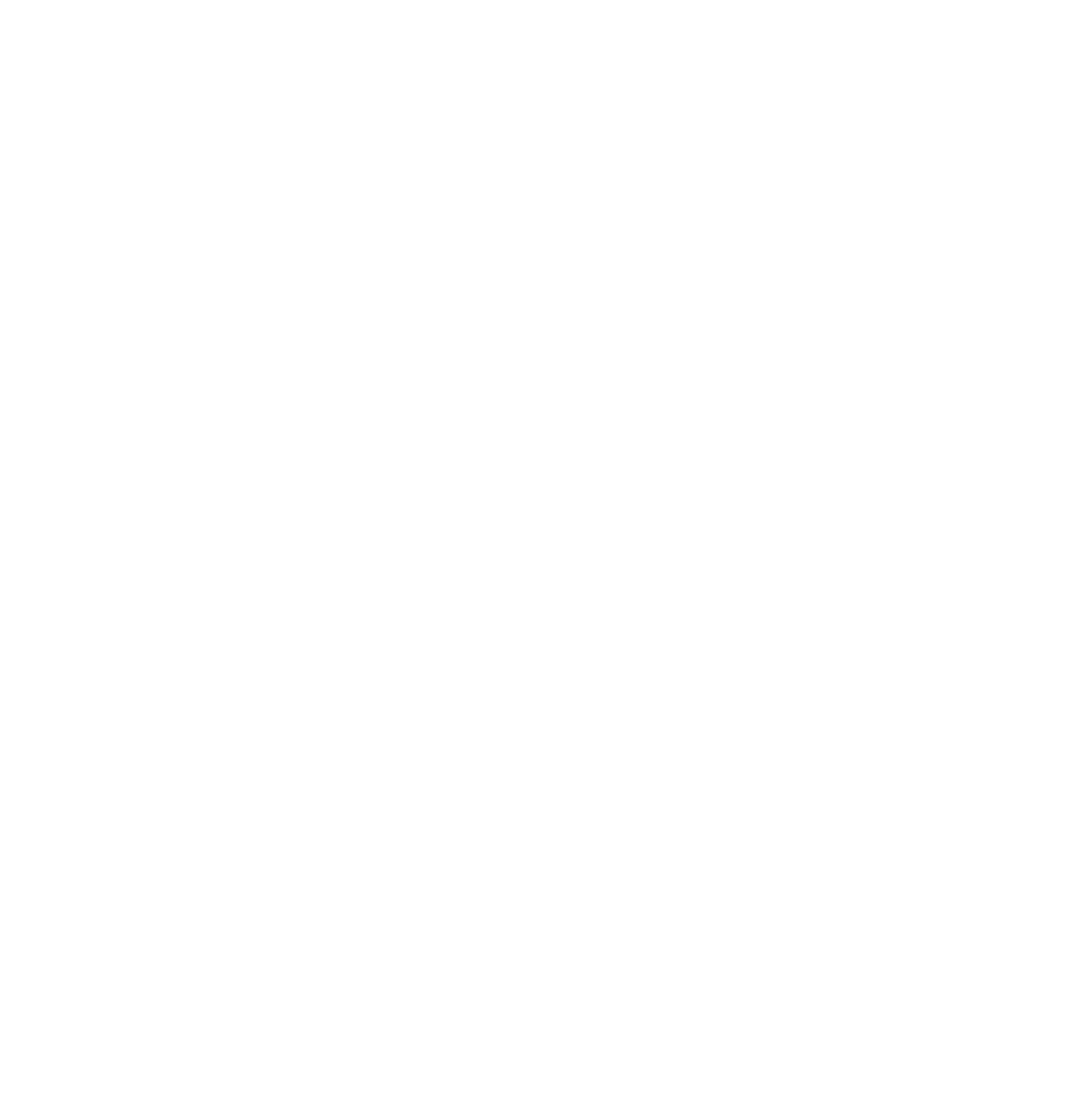
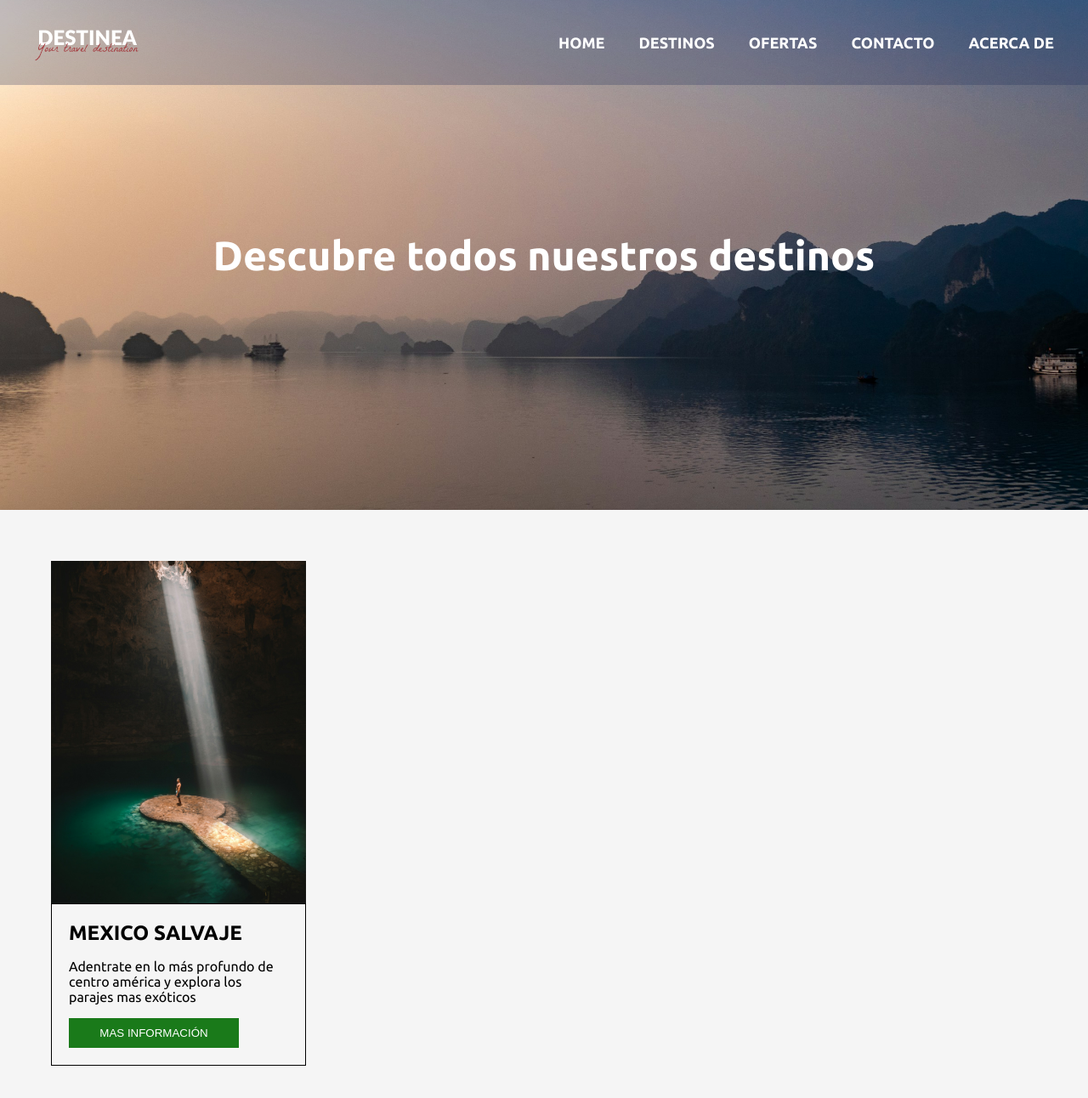
Before and after one commit to Ari-Dsgns/destinea, a plain HTML site: page pages/destinos.html in a window 1280 px wide. Shown: the top 1292 px of the page at 85% size. Before the commit the page ends 800 px from the top, so only its background shows below. Drawn offline with Linux system fonts and the light colour scheme.

Commit message:
destinea fase 2

```diff
--- a/css/style.css
+++ b/css/style.css
@@ -103,6 +103,7 @@
         text-align: center;
     }
 
+
     .seccionMain2{
         display: flex;
         background-color: whitesmoke;
@@ -136,7 +137,7 @@
         align-items: center;
         background-color: rgb(17, 143, 17);
         color: white;
-        font-size: 18px;
+        font-size: medium;
         border: transparent;
         }
 
@@ -203,7 +204,7 @@
         align-items: center;
         gap: 5.997px;
         background-color: rgb(17, 143, 17);
-        border: solid white;
+        border: solid white 1px;
         color:white ;
     }
 
@@ -244,7 +245,7 @@
         align-items: center;
         gap: 5.997px;
         background-color: rgb(17, 143, 17);
-        border: solid white;
+        border: solid white 1px;
         color:white ;
     }
 
@@ -284,7 +285,7 @@
         align-items: center;
         gap: 5.997px;
         background-color: rgb(17, 143, 17);
-        border: solid white;
+        border: solid white 1px;
         color:white ;
     }
 
@@ -324,7 +325,7 @@
         align-items: center;
         gap: 5.997px;
         background-color: rgb(17, 143, 17);
-        border: solid white;
+        border: solid white 1px;
         color:white ;
     }
 
@@ -366,6 +367,8 @@
         gap: 1.25rem;
         background-color: rgb(224, 224, 224);
     }
+
+    /* +++++++++++++++++++++++++++++++++++++++++++++++ */
 
     .secAcercade1{
 
@@ -418,3 +421,65 @@
         font-size: 20px;
         font-weight: 500;
     }
+
+    /* +++++++++++++++++++++++++++++++++++++++++++++++ */
+
+    .seccionDestinos1{
+
+        display: flex;
+        width: 100%;
+        height: 600px;
+        background-image: url(../assets/img/halongbay.jpg) ;
+        background-repeat: no-repeat;
+        background-size: cover;
+        background-position: center ;
+        justify-content: center;
+        align-items: center;
+        /* padding-bottom: 120px; */
+    }
+
+    .seccionDestinos1 h1{
+        font-size: 48px;
+        align-self: flex-end;
+        align-self: center;
+    }
+
+    .seccionDestinos2{
+
+        display: flex;
+        width: 100%;
+        height: 900px;
+        background-color: whitesmoke;
+        padding: 60px;
+    }
+
+    .cardMexico{
+        display: flex;
+        flex-direction: column;
+        width: 300px;
+        height: 580px;
+    }
+
+    .botonCard{
+        padding: 10px;
+        width: 200px;
+        color: white;
+        background-color: rgb(26, 122, 26);
+        border: none;
+    }
+
+    .cardMexico h2{
+        font-weight: bold;
+    }
+
+    .cardMexico div{
+        display: flex;
+        flex-direction: column;
+        padding: 10px;
+        align-items: flex-start;
+        text-align: left;
+        color: black;
+        gap: 16px;
+        padding: 20px;
+        border: solid 1px;
+    }
--- a/pages/destinos.html
+++ b/pages/destinos.html
@@ -0,0 +1,42 @@
+<!DOCTYPE html>
+<html lang="en">
+<head>
+    <meta charset="UTF-8">
+    <meta name="viewport" content="width=device-width, initial-scale=1.0">
+    <title>Document</title>
+    <link rel="stylesheet" href="../css/style.css">
+</head>
+<body>
+    <header class="header">
+        <img src="../assets/img/logo2-tab.png" alt="">
+        <nav>
+            <ul class="navbar">
+                <li><a href="../index.html">HOME</a></li>
+                <li><a href="#">DESTINOS</a></li>
+                <li><a href="./ofertas.html">OFERTAS</a></li>
+                <li><a href="./contacto.html">CONTACTO</a></li>
+                <li><a href="./acercade.html">ACERCA DE</a></li>
+            </ul>
+        </nav>
+    </header>
+    <main>
+        <section class="seccionDestinos1">
+            <h1>Descubre todos nuestros destinos</h1>
+        </section>
+        <section class="seccionDestinos2">
+            <article class="cardMexico">
+                <img src="../assets/img/mexico.jpg" alt="">
+                <div>
+                    <h2>MEXICO SALVAJE</h2>
+                    <p>Adentrate en lo más profundo de centro américa y
+                    explora los parajes mas exóticos</p>
+                    <button class="botonCard">MAS INFORMACIÓN</button>
+                </div>
+            </article>
+        </section>
+    </main>
+    <footer>
+
+    </footer>
+</body>
+</html>
```
Also changed, not shown: index.html (+7 -0 lines), assets/img/destinos.jpg (added), assets/img/mexico.jpg (added).
